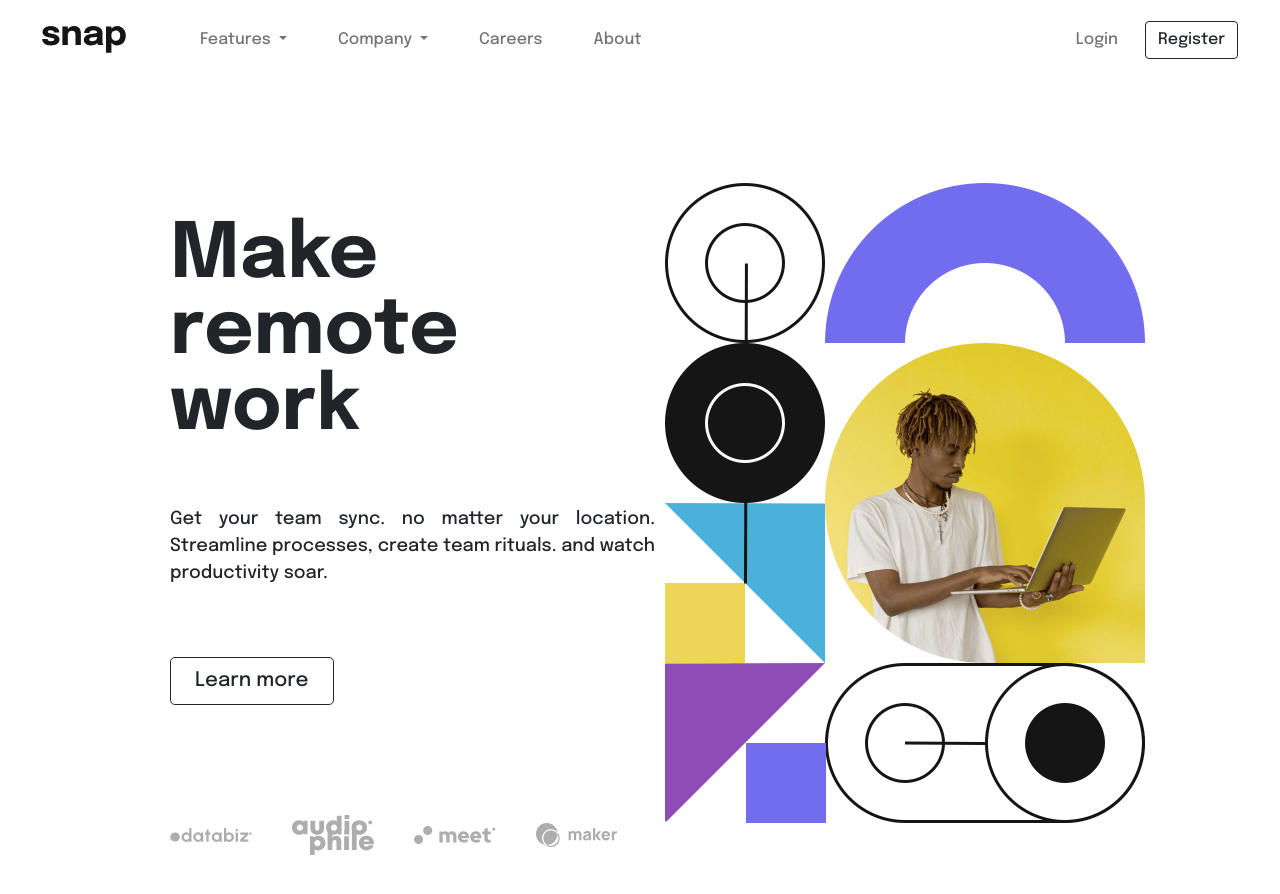
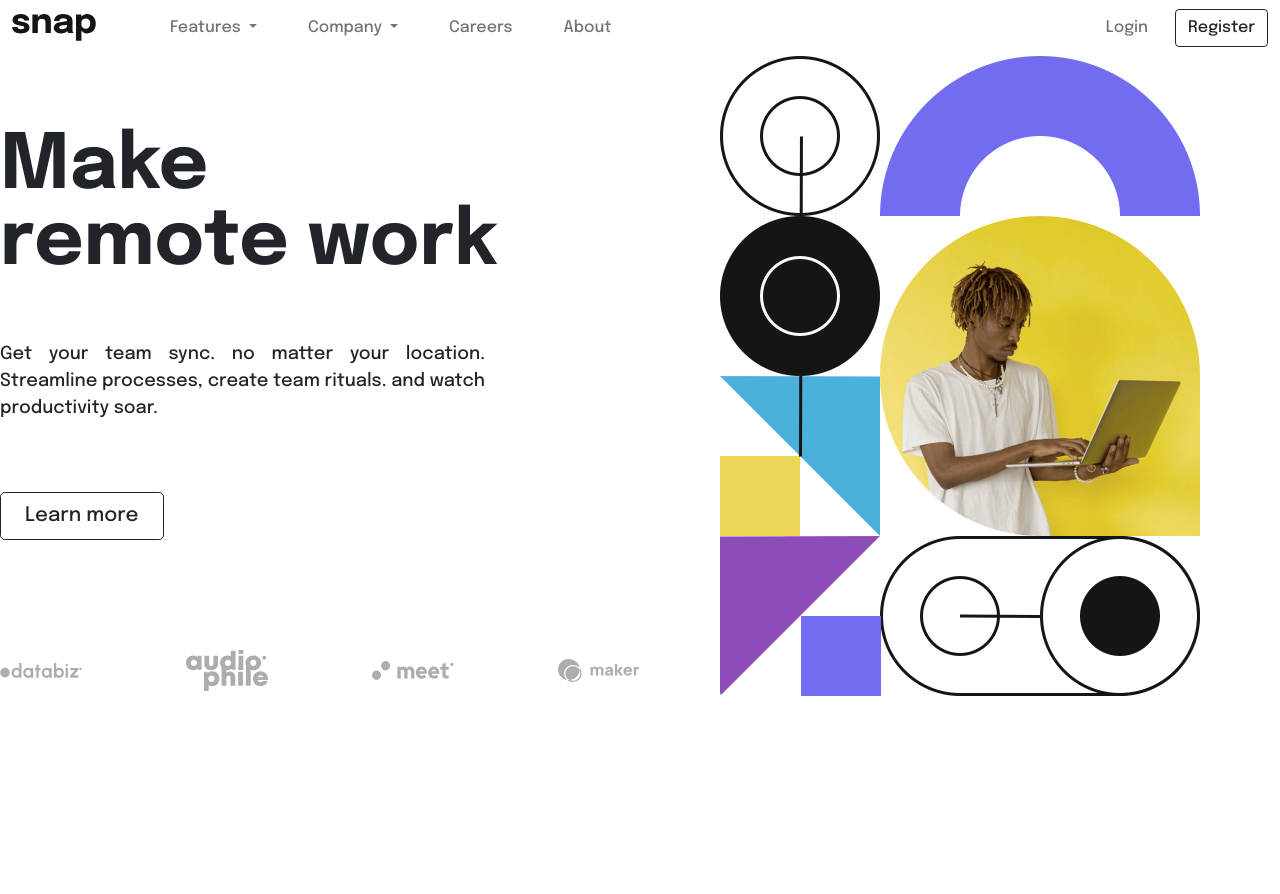
Before and after one commit to BYJESO/Challengeone, a plain HTML site: page index.html in a window 1280 px wide. After the commit the page ends 800 px from the top, so only its background shows below. Drawn offline with nearby package versions, Linux system fonts and the light colour scheme.

Commit message:
tamaños base mobile first

```diff
--- a/index.html
+++ b/index.html
@@ -177,7 +177,7 @@
     <!---------------------------------------------->
     <!--------------------- main ------------------->
     <div class="pb row flex-lg-row-reverse align-items-center g-0 ml-0">
-      <div class="col-10 col-sm-8 col-lg-6">
+      <div class="col-12 col-sm-8 col-lg-6">
         <img
           class="img-hero img-fluid rounded mx-auto d-block img-hero"
           src="./images/image-hero-desktop.png"
--- a/style.css
+++ b/style.css
@@ -6,7 +6,7 @@
 }
 
 nav.navbar {
-  padding: 20px 30px 20px 30px;
+  /* padding: 20px 30px 20px 30px; desktop */
 }
 
 a.space-in {
@@ -52,7 +52,7 @@ button.btn-login:hover {
 /* <-------------MAIN----------> */
 
 .pb {
-  padding: 70px 130px 120px 170px;
+  /* padding: 70px 130px 120px 170px; desktop */
 }
 
 h1.text-hero {
@@ -86,9 +86,9 @@ div.partner {
 
 .partner {
   display: flex;
-  justify-content: first baseline;
+  justify-content: space-between;
   align-items: center;
-  gap: 40px;
+  /* gap: 40px; desktop*/
 }
 .img-partner {
   width: 82px;
@@ -102,9 +102,3 @@ div.partner {
   width: 480px;
   height: auto;
 }
-
-@media (min-width: 576px) {
-  .img-hero {
-    max-width: 100%;
-  }
-}
```
